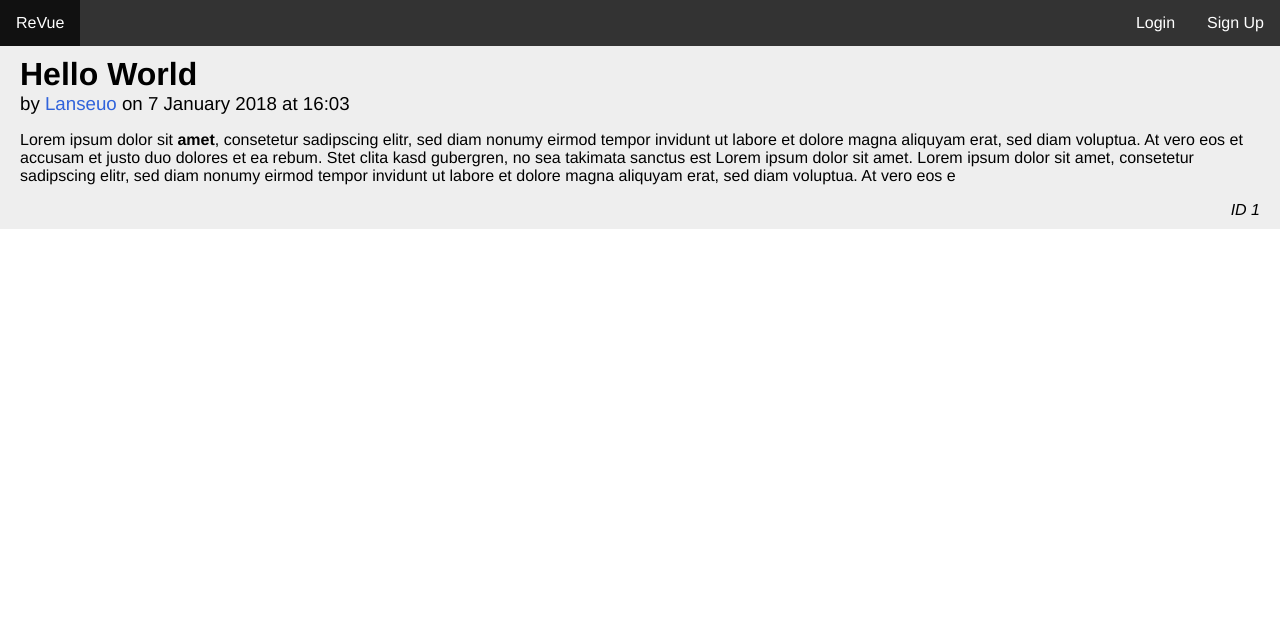
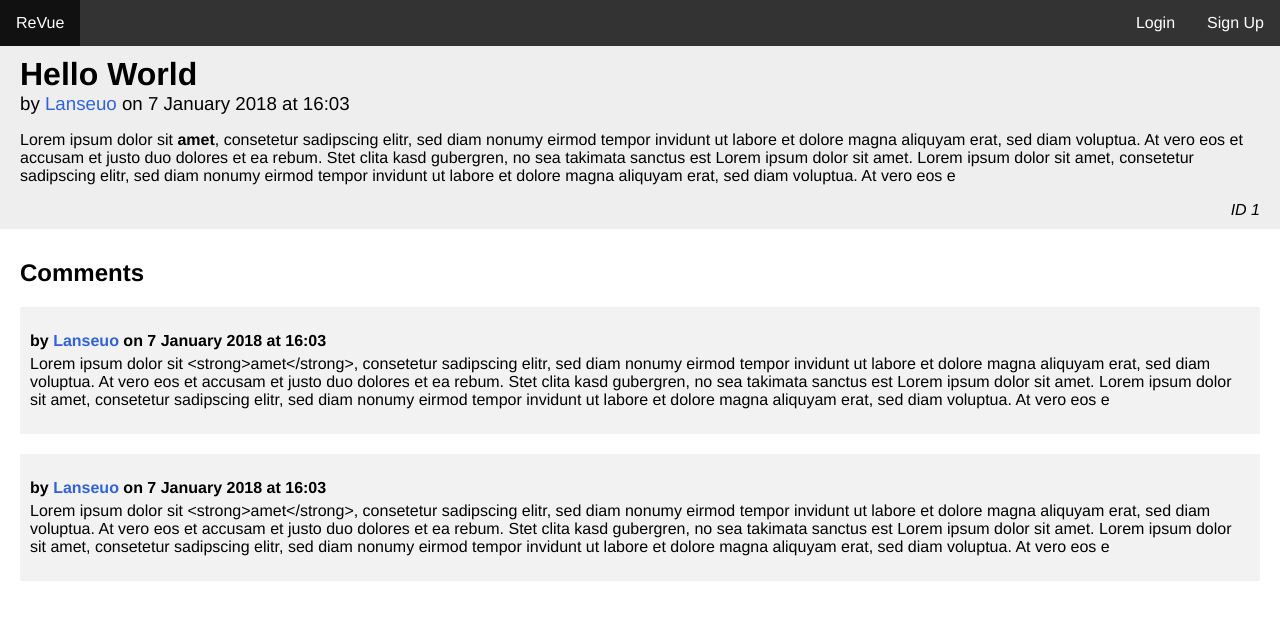
Before and after one commit to LucasHild/revue, a Vue app in the folder client/: page /#/post/1 in a window 1280 px wide. Shown: the top 620 px of the page. Built offline with nearby package versions, Linux system fonts and the light colour scheme.

Commit message:
Add comments

```diff
--- /dev/null
+++ b/client/src/components/Comment.vue
@@ -0,0 +1,36 @@
+<template lang="html">
+  <div class="comment">
+    <h4>by <a href="">{{ user.username }}</a> on {{ created.date }} at {{ created.time }}</a></h4>
+    <p v-text="content"></p>
+  </div>
+</template>
+
+<script>
+export default {
+  name: 'comment',
+  props: [
+    'user',
+    'created',
+    'content'
+  ],
+  data() {
+    return {}
+  }
+}
+</script>
+
+<style scoped lang="css">
+  .comment {
+    background: #f2f2f2;
+    padding: 20px 10px;
+    margin-bottom: 20px;
+  }
+
+  h4 {
+    margin: 5px 0;
+  }
+
+  p {
+    margin: 5px 0;
+  }
+</style>
--- a/client/src/components/Post.vue
+++ b/client/src/components/Post.vue
@@ -6,12 +6,19 @@
       <p v-html="content"></p>
       <i class="post-id">ID {{ id }}</i>
     </div>
+    <div class="container">
+      <h2>Comments</h2>
+      <Comment v-for="comment in comments" :key="comment.id" :user="comment.user" :created="comment.created" :content="comment.content"></Comment>
+    </div>
   </div>
 </template>
 
 <script>
+import Comment from '@/components/Comment'
+
 export default {
   name: 'post',
+  components: { Comment },
   data() {
     return {
       id: this.$route.params.id,
@@ -21,11 +28,13 @@ export default {
       content: 'Lorem ipsum dolor sit <strong>amet</strong>, consetetur sadipscing elitr, sed diam nonumy eirmod tempor invidunt ut labore et dolore magna aliquyam erat, sed diam voluptua. At vero eos et accusam et justo duo dolores et ea rebum. Stet clita kasd gubergren, no sea takimata sanctus est Lorem ipsum dolor sit amet. Lorem ipsum dolor sit amet, consetetur sadipscing elitr, sed diam nonumy eirmod tempor invidunt ut labore et dolore magna aliquyam erat, sed diam voluptua. At vero eos e',
       comments: [
         {
+          id: 11,
           user: { 'username': 'Lanseuo' },
           created: { date: '7 January 2018', time: '16:03' },
           content: 'Lorem ipsum dolor sit <strong>amet</strong>, consetetur sadipscing elitr, sed diam nonumy eirmod tempor invidunt ut labore et dolore magna aliquyam erat, sed diam voluptua. At vero eos et accusam et justo duo dolores et ea rebum. Stet clita kasd gubergren, no sea takimata sanctus est Lorem ipsum dolor sit amet. Lorem ipsum dolor sit amet, consetetur sadipscing elitr, sed diam nonumy eirmod tempor invidunt ut labore et dolore magna aliquyam erat, sed diam voluptua. At vero eos e',
         },
         {
+          id: 12,
           user: { 'username': 'Lanseuo' },
           created: { date: '7 January 2018', time: '16:03' },
           content: 'Lorem ipsum dolor sit <strong>amet</strong>, consetetur sadipscing elitr, sed diam nonumy eirmod tempor invidunt ut labore et dolore magna aliquyam erat, sed diam voluptua. At vero eos et accusam et justo duo dolores et ea rebum. Stet clita kasd gubergren, no sea takimata sanctus est Lorem ipsum dolor sit amet. Lorem ipsum dolor sit amet, consetetur sadipscing elitr, sed diam nonumy eirmod tempor invidunt ut labore et dolore magna aliquyam erat, sed diam voluptua. At vero eos e',
```
